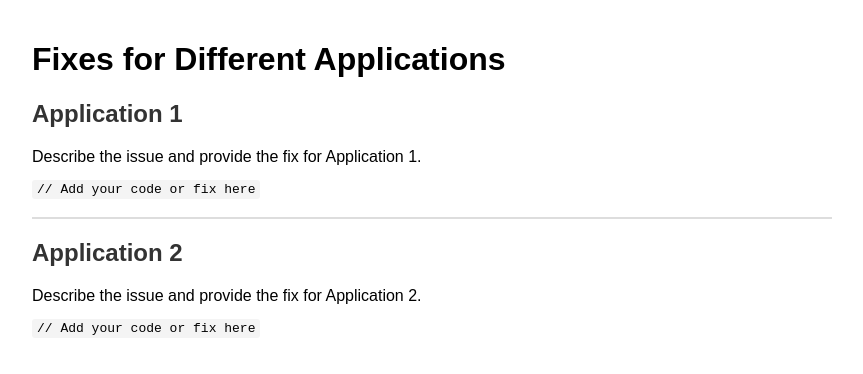
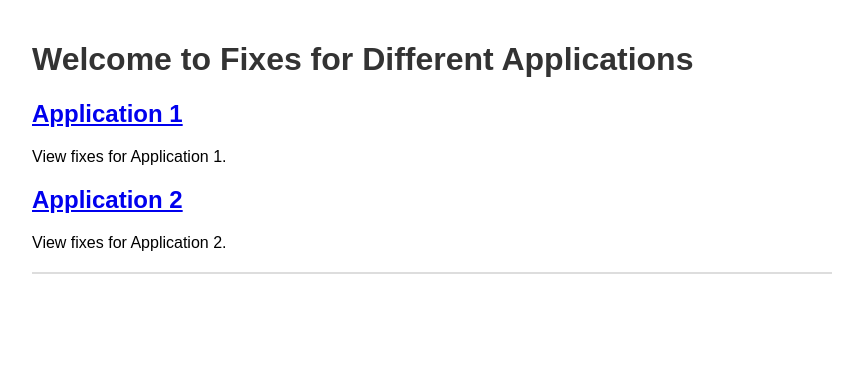
Before and after one commit to ftnick/fixes, a plain HTML site: page index.html in a window 1280 px wide. Shown: the whole page, without its empty margins (208-1071 px from the left). Drawn offline with Linux system fonts and the light colour scheme.

Commit message:
Update index.html

```diff
--- a/index.html
+++ b/index.html
@@ -3,7 +3,7 @@
 <head>
     <meta charset="UTF-8">
     <meta name="viewport" content="width=device-width, initial-scale=1.0">
-    <title>Fixes</title>
+    <title>Fixes for Different Applications</title>
     <style>
         body {
             font-family: Arial, sans-serif;
@@ -12,7 +12,7 @@
             padding: 20px;
         }
 
-        h2 {
+        h1, h2 {
             color: #333;
         }
 
@@ -30,23 +30,21 @@
 </head>
 <body>
 
-    <h1>Fixes for Different Applications</h1>
+    <h1>Welcome to Fixes for Different Applications</h1>
 
     <section>
-        <h2>Application 1</h2>
-        <p>Describe the issue and provide the fix for Application 1.</p>
-        <pre><code>// Add your code or fix here</code></pre>
+        <h2><a href="application1.html">Application 1</a></h2>
+        <p>View fixes for Application 1.</p>
     </section>
 
-    <hr>
-
     <section>
-        <h2>Application 2</h2>
-        <p>Describe the issue and provide the fix for Application 2.</p>
-        <pre><code>// Add your code or fix here</code></pre>
+        <h2><a href="application2.html">Application 2</a></h2>
+        <p>View fixes for Application 2.</p>
     </section>
 
     <!-- Add more sections for other applications as needed -->
 
+    <hr>
+
 </body>
 </html>
```
